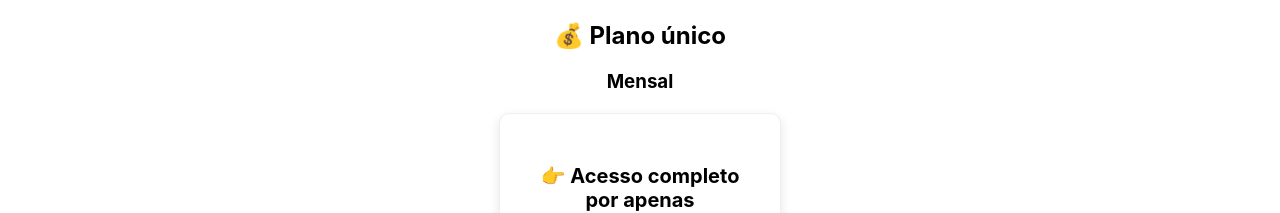
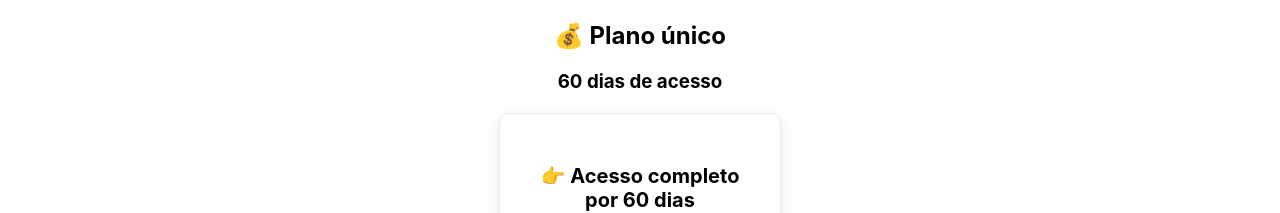
Before and after one commit to alvesnivaldo/cnp-concursos, a React (Create React App) app: page / in a window 1280 px wide. Shown: the part 590-803 px from the top of the page. Built offline with nearby package versions, Linux system fonts and the light colour scheme.

Commit message:
Update App.js

```diff
--- a/src/App.js
+++ b/src/App.js
@@ -829,14 +829,16 @@ if (tela === "confirmar") {
 
         <h2>💰 Plano único</h2>
 
-        <h3>Mensal</h3>
+        <h3>60 dias de acesso</h3>
+
+
 
         <div style={plans}>
 
           <div style={cardPrimary}>
 
             <p style={{ fontSize: 20, fontWeight: "bold" }}>
-           👉 Acesso completo por apenas
+           👉 Acesso completo por 60 dias
             </p>
 
             <p style={{ fontSize: 30, fontWeight: "bold" }}>
```
